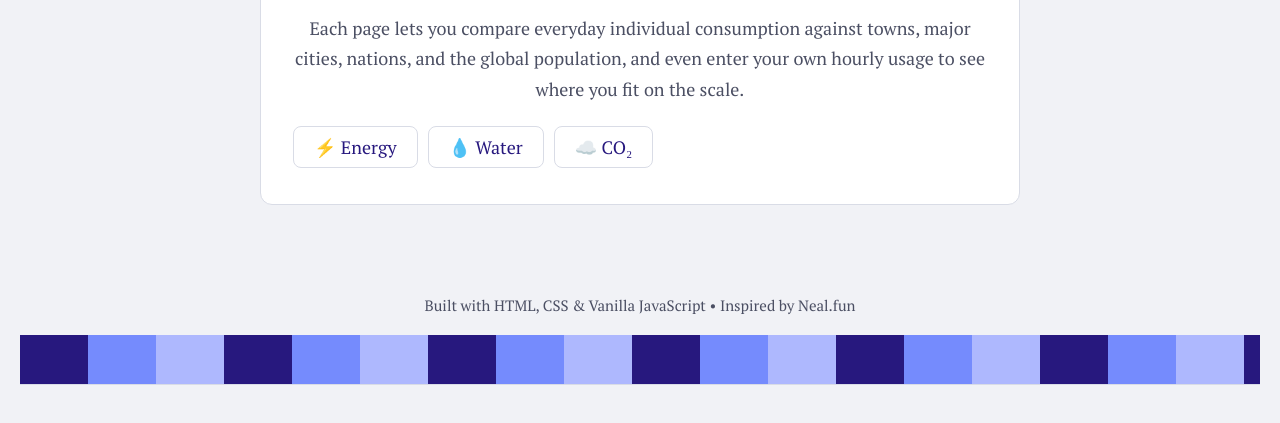
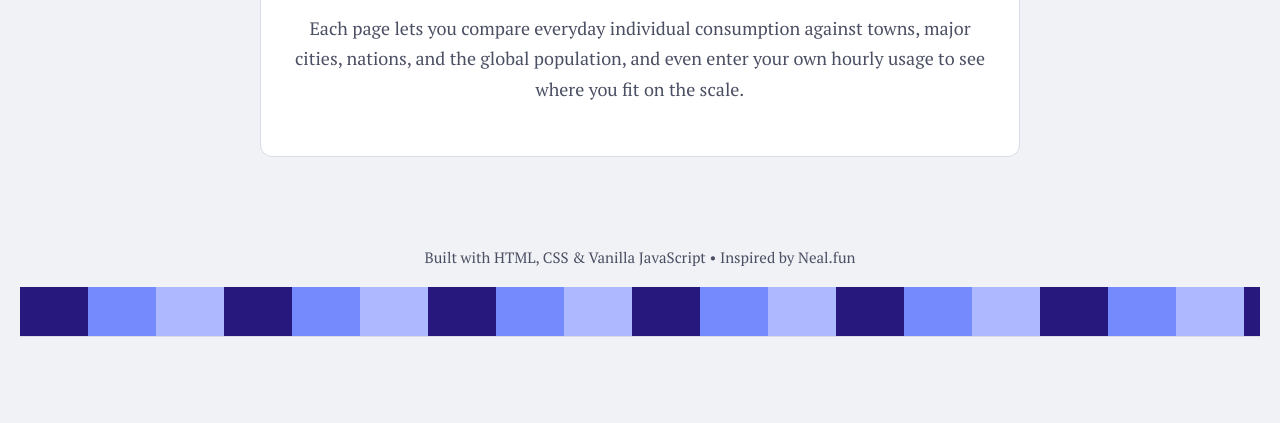
Before and after one commit to CoderKoda/BlindRank, a plain HTML site: page index.html in a window 1280 px wide. Shown: the part 1252-1675 px from the top of the page. After the commit the page ends 1629 px from the top, so only its background shows below. Drawn offline with Linux system fonts and the light colour scheme.

Commit message:
Remove metric buttons from about section

```diff
--- a/index.html
+++ b/index.html
@@ -77,11 +77,6 @@
       <p>
         Each page lets you compare everyday individual consumption against towns, major cities, nations, and the global population, and even enter your own hourly usage to see where you fit on the scale.
       </p>
-      <div class="about-links">
-        <a href="energy.html" class="tab-btn">⚡ Energy</a>
-        <a href="water.html" class="tab-btn">💧 Water</a>
-        <a href="co2.html" class="tab-btn">☁️ CO₂</a>
-      </div>
     </section>
 
   </main>
```
